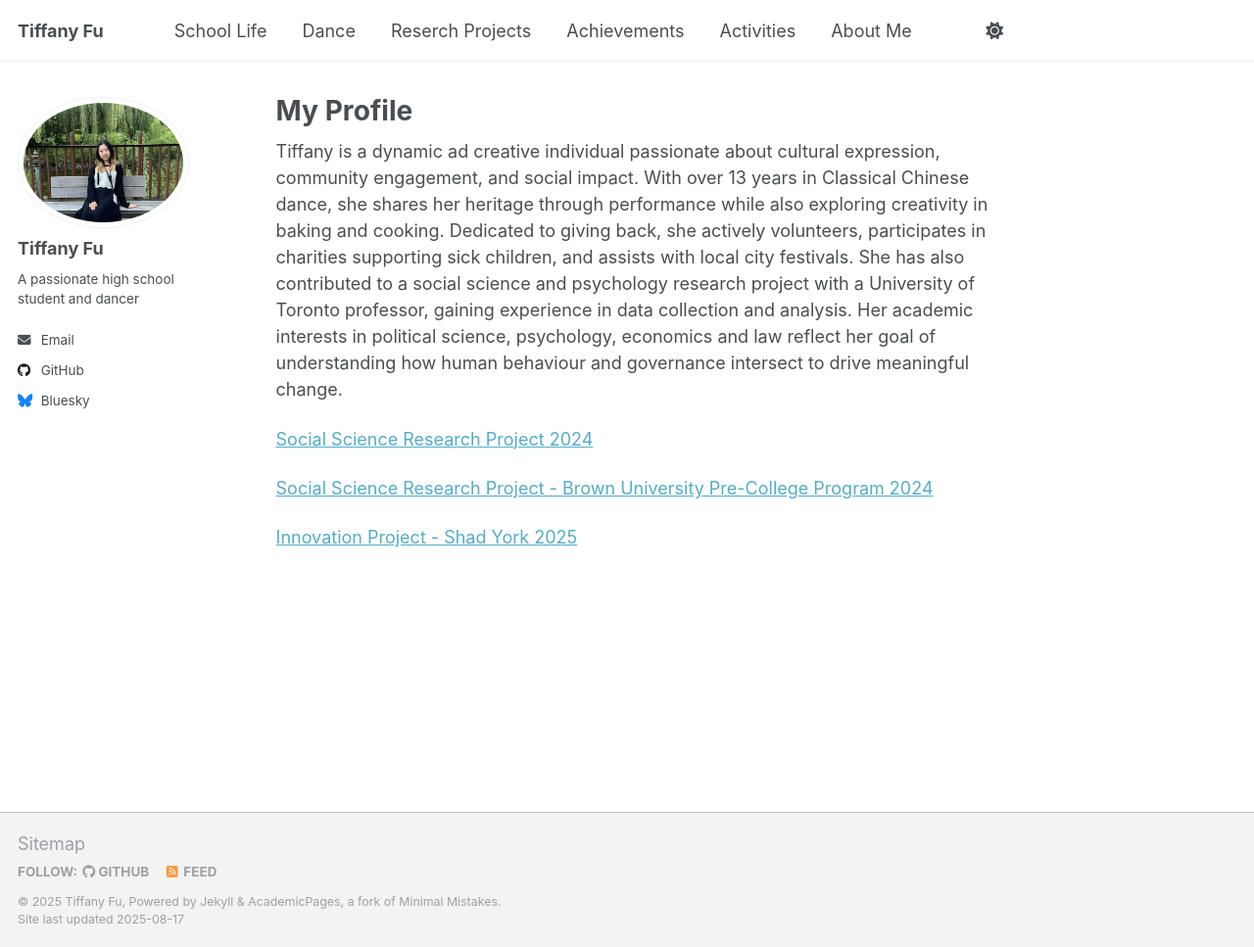
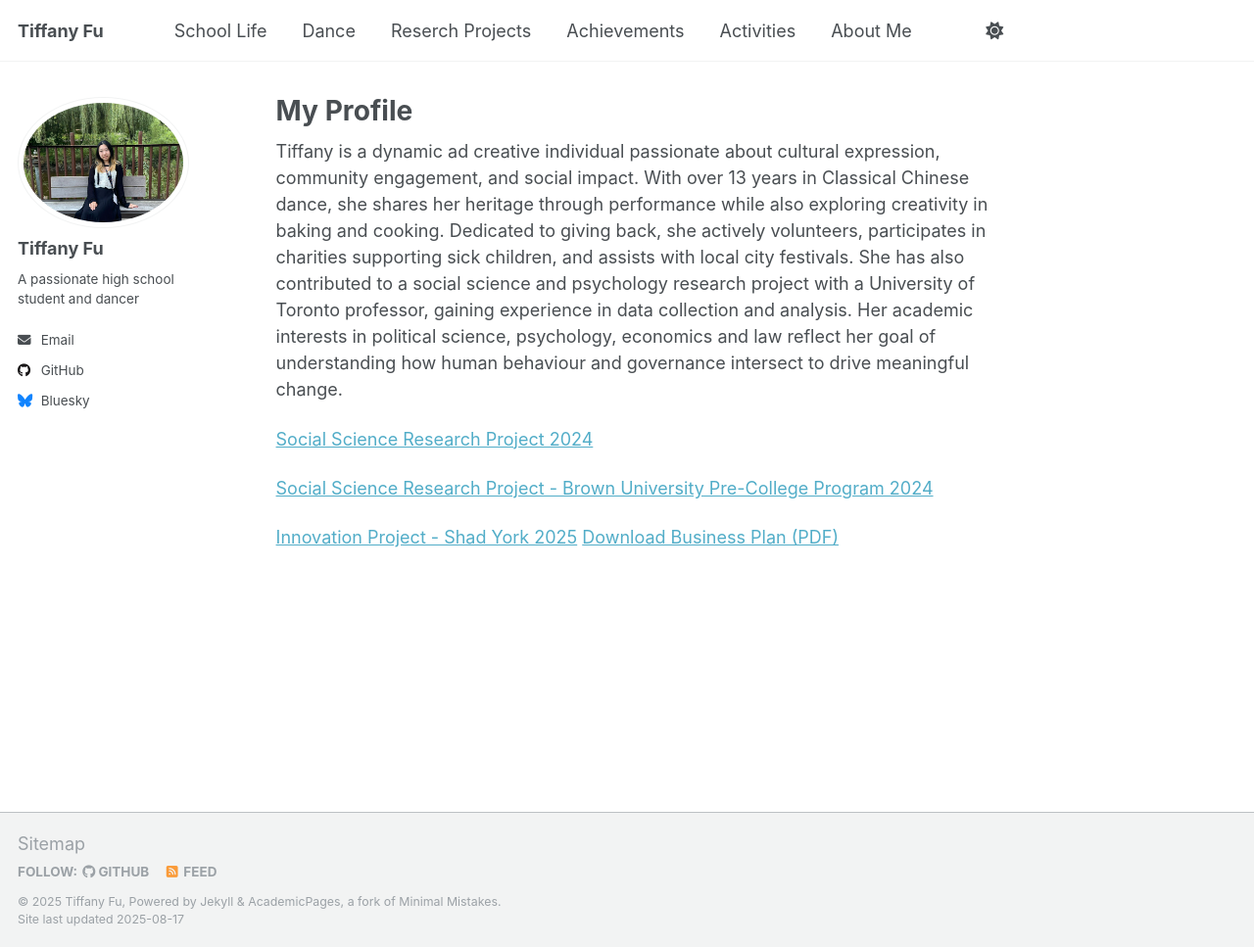
Before and after one commit to TiffanyJTFu/TiffanyFu, a Jekyll site: the page built from _pages/about.md, in a window 1280 px wide and 967 px high. Shown: the whole window at 98% size. Built offline with Jekyll 4.4.1, drawn with Linux system fonts in a browser that asks for light colours; a script that is not in the unit is left out.

Commit message:
Update about.md

```diff
--- a/_pages/about.md
+++ b/_pages/about.md
@@ -14,3 +14,4 @@ Tiffany is a dynamic ad creative individual passionate about cultural expression
 <a href="https://tiffanyjtfu.github.io/TiffanyFu/teaching/SocialScienceResearchProject-1" target='_blank'>Social Science Research Project - Brown University Pre-College Program 2024</a>
 
 <a href="https://tiffanyjtfu.github.io/TiffanyFu/teaching/InnovationProject" target='_blank'>Innovation Project - Shad York 2025</a>
+[Download Business Plan (PDF)](https://tiffanyjtfu.github.io/TiffanyFu/files/ICELERT%20-%20Business%20Plan.pdf)
```
